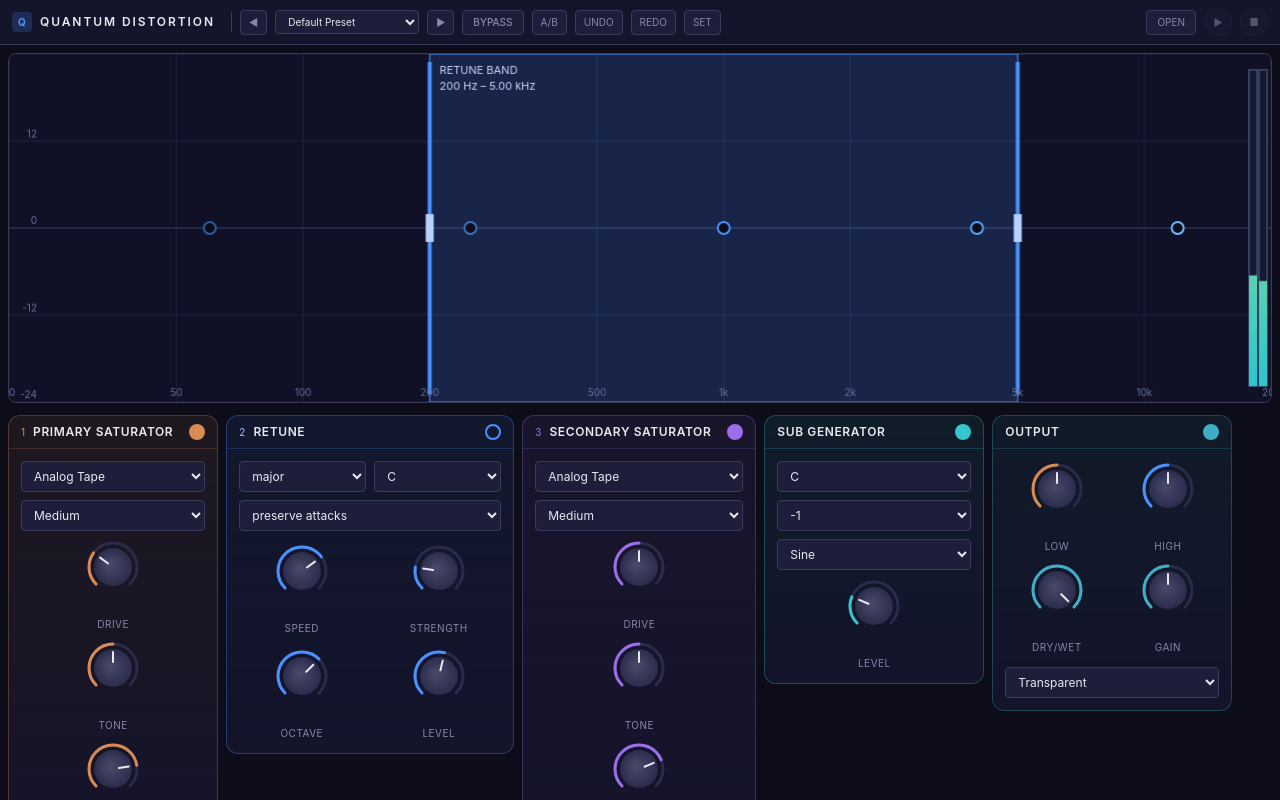
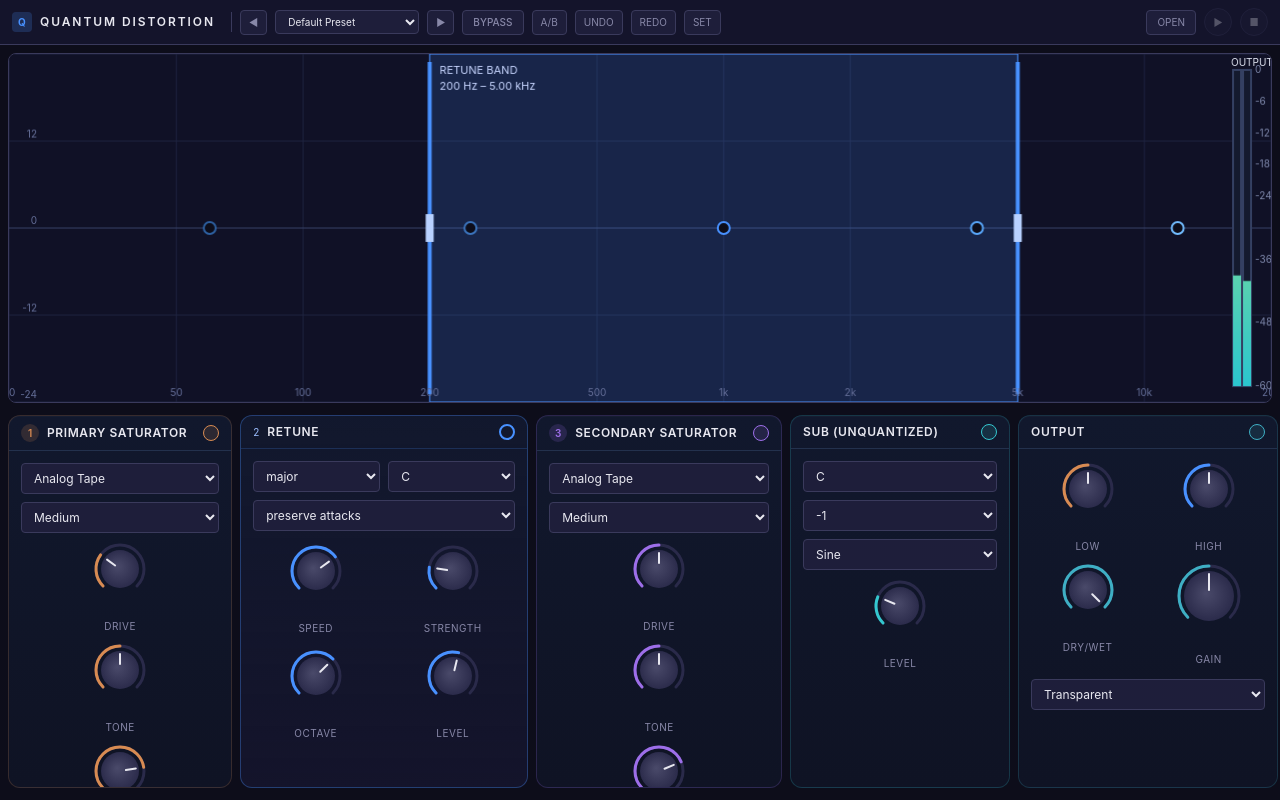
Before and after one commit to TGALLOWAY1/QuantumDistortion, a React (Vite) app in the folder ui/: page / in a window 1280 px wide. Built offline with nearby package versions, Linux system fonts and the light colour scheme.

Commit message:
Polish module chrome and spectrum meter to match mockup

```diff
--- a/ui/src/App.tsx
+++ b/ui/src/App.tsx
@@ -36,22 +36,30 @@ function ModuleShell({
 }) {
   return (
     <div
-      className="flex flex-col rounded-xl overflow-hidden flex-shrink-0"
+      className="flex flex-col rounded-xl overflow-hidden flex-shrink-0 backdrop-blur-[1px]"
       style={{
-        background: `linear-gradient(180deg, ${color}16 0%, #14142b 100%)`,
-        border: `1px solid ${color}4a`,
+        background: `linear-gradient(180deg, #11182d 0%, #0f1324 100%)`,
+        border: `1px solid ${color}33`,
         minWidth,
         opacity: enabled ? 1 : 0.6,
+        boxShadow: 'inset 0 1px 0 rgba(255,255,255,0.02)',
       }}
     >
-      <div className="flex items-center gap-2 px-3 py-2 border-b" style={{ borderColor: `${color}30` }}>
-        {number && <span className="text-[10px]" style={{ color }}>{number}</span>}
+      <div className="flex items-center gap-2 px-3 py-2 border-b" style={{ borderColor: '#23314d' }}>
+        {number && (
+          <span
+            className="w-[18px] h-[18px] rounded-full text-[10px] font-semibold flex items-center justify-center"
+            style={{ background: `${color}2a`, color }}
+          >
+            {number}
+          </span>
+        )}
         <span className="text-xs font-semibold tracking-wider uppercase text-text-primary">{title}</span>
         <div className="flex-1" />
         <button
           onClick={onToggle}
-          className="w-4 h-4 rounded-full border-2"
-          style={{ borderColor: color, background: enabled ? color : 'transparent' }}
+          className="w-4 h-4 rounded-full border"
+          style={{ borderColor: color, background: enabled ? `${color}22` : 'transparent' }}
         />
       </div>
       <div className="px-3 py-3 flex flex-col gap-2">{children}</div>
@@ -138,7 +146,7 @@ export default function App() {
         />
       </div>
 
-      <div className="flex gap-2 px-2 py-3 overflow-x-auto items-start">
+      <div className="flex gap-2 px-2 py-3 overflow-x-auto items-stretch">
         <ModuleShell
           number="1"
           title="Primary Saturator"
@@ -198,7 +206,7 @@ export default function App() {
         </ModuleShell>
 
         <ModuleShell
-          title="Sub Generator"
+          title="Sub (Unquantized)"
           color="#34c7cf"
           enabled={params.subEnabled}
           onToggle={() => updateParams({ subEnabled: !params.subEnabled })}
@@ -218,12 +226,14 @@ export default function App() {
           </div>
         </ModuleShell>
 
-        <ModuleShell title="Output" color="#3eafc4" enabled={true} onToggle={() => undefined} minWidth={240}>
+        <ModuleShell title="Output" color="#3eafc4" enabled={true} onToggle={() => undefined} minWidth={260}>
           <div className="grid grid-cols-2 gap-2 justify-items-center">
             <Knob label="Low" value={params.lowGain} onChange={(v) => updateParams({ lowGain: v })} color="#d88b52" min={0} max={2} displayValue={`${(params.lowGain * 100).toFixed(0)}%`} />
             <Knob label="High" value={params.highGain} onChange={(v) => updateParams({ highGain: v })} color="#4891ff" min={0} max={2} displayValue={`${(params.highGain * 100).toFixed(0)}%`} />
             <Knob label="Dry/Wet" value={params.dryWet} onChange={(v) => updateParams({ dryWet: v })} color="#3eafc4" displayValue={`${Math.round(params.dryWet * 100)}%`} />
-            <Knob label="Gain" value={params.masterGain} onChange={(v) => updateParams({ masterGain: v })} color="#3eafc4" min={0} max={2} displayValue={`${(params.masterGain * 100).toFixed(0)}%`} />
+            <div className="flex flex-col items-center">
+              <Knob label="Gain" value={params.masterGain} onChange={(v) => updateParams({ masterGain: v })} color="#3eafc4" min={0} max={2} size={68} displayValue={`${(params.masterGain * 100).toFixed(0)}%`} />
+            </div>
           </div>
           <select value={params.outputLimiterType} onChange={(e) => updateParams({ outputLimiterType: e.target.value as 'transparent' | 'soft' | 'hard' | 'off' })} className="text-xs rounded bg-surface-2 border border-border px-2 py-1.5 text-text-primary mt-1">
             <option value="transparent">Transparent</option><option value="soft">Soft</option><option value="hard">Hard</option><option value="off">Off</option>
--- a/ui/src/components/SpectrumAnalyzer.tsx
+++ b/ui/src/components/SpectrumAnalyzer.tsx
@@ -149,7 +149,7 @@ export function SpectrumAnalyzer({
       ctx.fillText(String(gain), 28, gainToY(gain, height) - 4);
     });
 
-    const meterX = width - 22;
+    const meterX = width - 38;
     const meterY = 16;
     const meterW = 8;
     const meterH = height - 32;
@@ -159,6 +159,10 @@ export function SpectrumAnalyzer({
     ctx.strokeStyle = '#344062';
     ctx.strokeRect(meterX, meterY, meterW, meterH);
     ctx.strokeRect(meterX + 10, meterY, meterW, meterH);
+    ctx.fillStyle = '#e4e8f5';
+    ctx.font = '10px Inter, sans-serif';
+    ctx.textAlign = 'left';
+    ctx.fillText('OUTPUT', meterX - 2, 12);
 
     let level = 0.35;
     if (analyser) {
@@ -176,6 +180,14 @@ export function SpectrumAnalyzer({
     ctx.fillStyle = grad;
     ctx.fillRect(meterX, meterY + meterH - fillH, meterW, fillH);
     ctx.fillRect(meterX + 10, meterY + meterH - fillH * 0.95, meterW, fillH * 0.95);
+
+    ctx.textAlign = 'left';
+    ctx.fillStyle = '#7f89ac';
+    const meterTicks = [0, -6, -12, -18, -24, -36, -48, -60];
+    meterTicks.forEach((tick) => {
+      const y = meterY + ((-tick) / 60) * meterH;
+      ctx.fillText(String(tick), meterX + 22, y + 3);
+    });
   }, [analyser, eqBands, height, retuneBandColor, retuneBandEndHz, retuneBandStartHz, width]);
 
   useEffect(() => {
```
